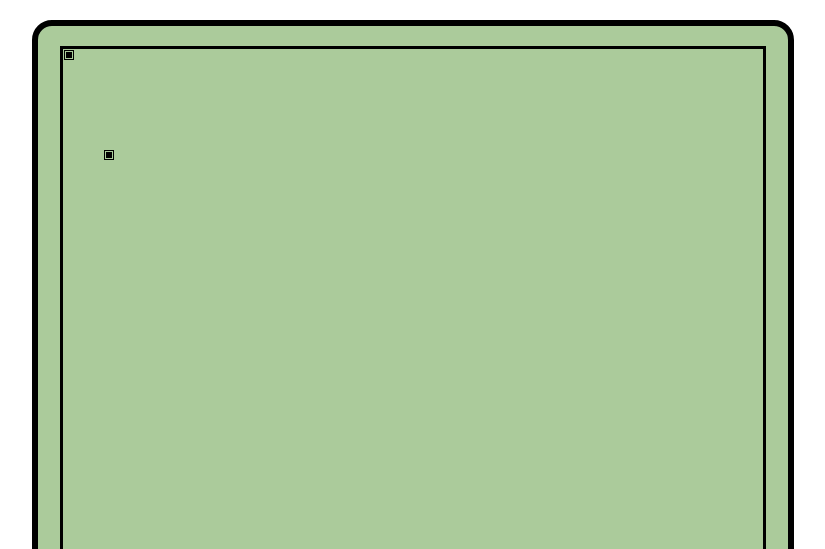
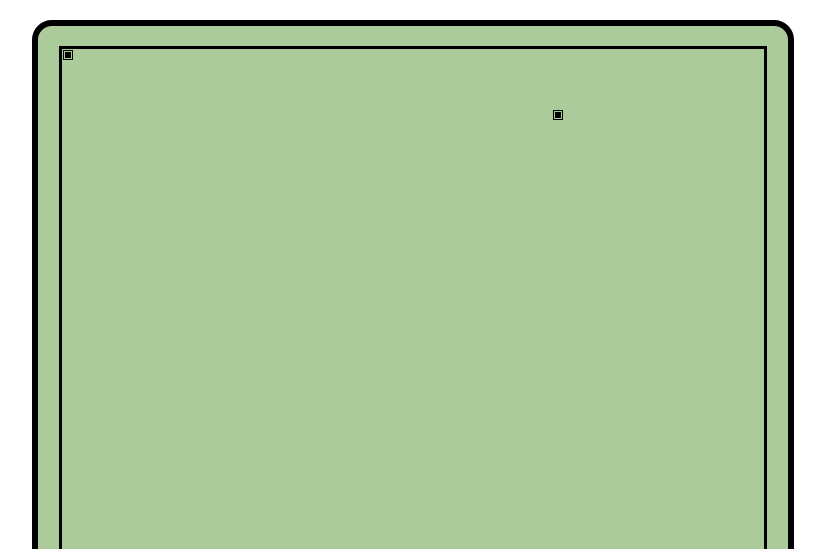
Before and after one commit to BlueSpaceTeam/snake-ts, a website built with webpack: page src/index.html in a window 1280 px wide. Shown: the top 549 px of the page, without its empty margins (227-1052 px from the left). Built offline with nearby package versions, Linux system fonts and the light colour scheme.

Commit message:
+ 随机修改食物位置

```diff
--- a/src/components/Food.ts
+++ b/src/components/Food.ts
@@ -1,7 +1,7 @@
 /*
  * @Author: fantiga
  * @Date: 2022-04-16 12:09:52
- * @LastEditTime: 2022-04-16 12:20:24
+ * @LastEditTime: 2022-04-16 12:41:35
  * @LastEditors: fantiga
  * @Description:
  * @FilePath: /snake-ts/src/components/Food.ts
@@ -25,4 +25,16 @@ export class Food {
     get Y() {
         return this.el.offsetTop
     }
+
+    // 随机修改食物位置
+    change() {
+        // 生成坐标随机数，必须是0、10或10的倍数。
+        // x的值最小0，最大(700 - 10) / 10=69
+        const left = Math.round(Math.random() * 69) * 10
+        // y的值最小0，最大(500 - 10) / 10=49
+        const top = Math.round(Math.random() * 49) * 10
+
+        this.el.style.left = left + 'px'
+        this.el.style.top = top + 'px'
+    }
 }
--- a/src/index.ts
+++ b/src/index.ts
@@ -1,7 +1,7 @@
 /*
  * @Author: fantiga
  * @Date: 2022-04-14 22:01:46
- * @LastEditTime: 2022-04-16 12:31:38
+ * @LastEditTime: 2022-04-16 12:44:58
  * @LastEditors: fantiga
  * @Description:
  * @FilePath: /snake-ts/src/index.ts
@@ -25,3 +25,5 @@ setTimeout(() => {
 // 测试，可删
 const food = new Food()
 console.log(food.X, food.Y)
+food.change()
+console.log(food.X, food.Y)
--- a/src/scss/snake.scss
+++ b/src/scss/snake.scss
@@ -4,8 +4,8 @@
     box-sizing: content-box;
     margin    : 20px auto 0;
     border    : 3px solid $main-color;
-    width     : 700px;
-    height    : 500px;
+    width     : 702px;
+    height    : 502px;
 
     position: relative;
 }
```
